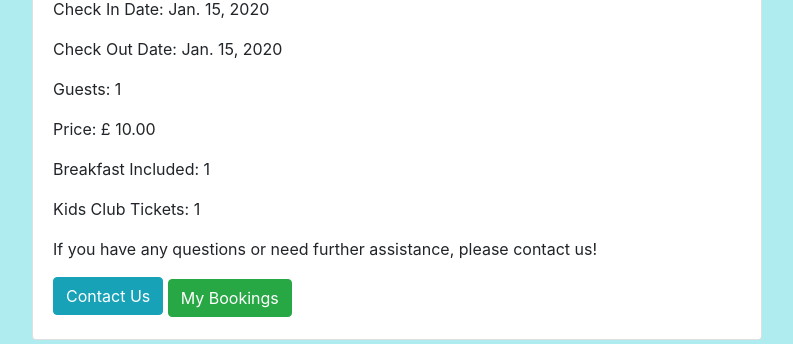
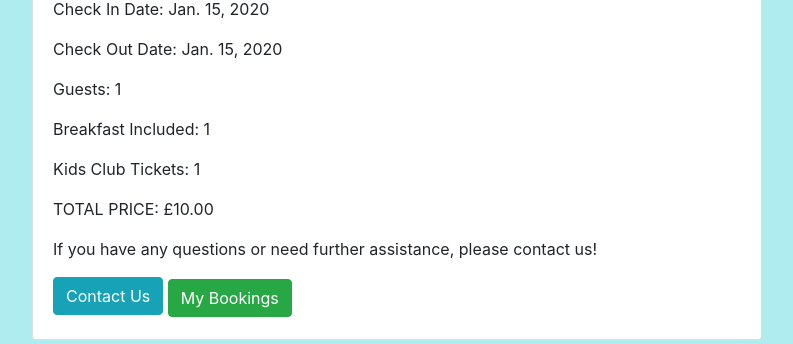
Before and after one commit to Marchopkins96/oasis-hotels, a Django app: page /booking/success/1/1/ in a window 1280 px wide. Shown: the part 306-650 px from the top of the page, without its empty margins (243-1036 px from the left). Run offline with Django 4.2, Linux system fonts and the light colour scheme; a user stored in the database is signed in; tables that the repository leaves empty hold one stand-in row (values such as "Sample post"); some libraries are stand-ins or nearby versions.

Commit message:
Add total price to booking_success

```diff
--- a/templates/booking_success.html
+++ b/templates/booking_success.html
@@ -18,13 +18,13 @@ Booking Successful
                     <p class="card-text">Check In Date: {{ booking.check_in_date }}</p>
                     <p class="card-text">Check Out Date: {{ booking.check_out_date }}</p>
                     <p class="card-text">Guests: {{ booking.num_guests }}</p>
-                    <p class="card-text">Price: £ {{ booking.hotel.price }}</p>
                     {% if booking.breakfast_included %}
                     <p class="card-text">Breakfast Included: {{ booking.breakfast_included }} </p>
                     {% endif %}
                     {% if booking.kids_club_tickets %}
                     <p class="card-text">Kids Club Tickets: {{ booking.kids_club_tickets }} </p>
                     {% endif %}
+                    <p class="card-text text-uppercase">Total Price: £{{ booking.total_price }} </p>
                     <p class="card-text">If you have any questions or need further assistance, please contact us!</p>
                     <a href="{% url 'contact' %}" class="btn btn-info mb-1">Contact Us</a>
                     <a href="{% url 'booking_overview' %}" class="btn btn-success">My Bookings</a>
```
